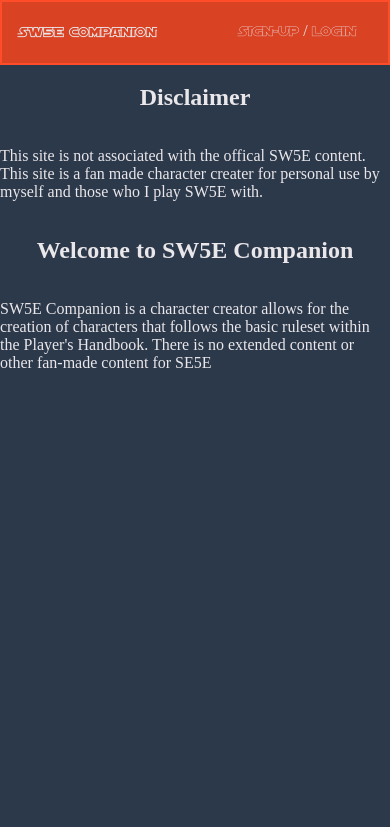
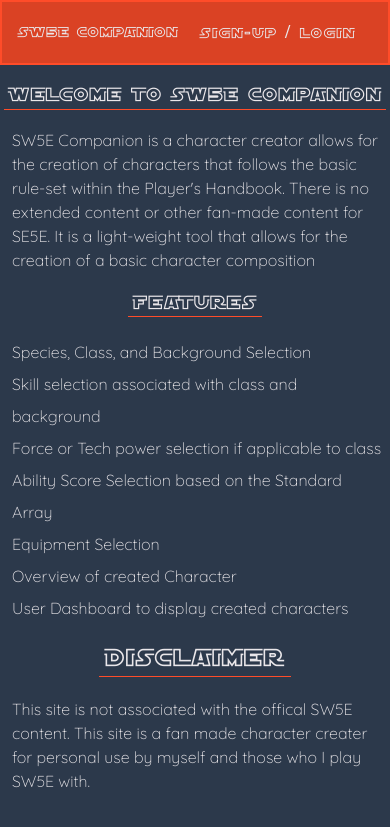
Before and after one commit to NicholasKoblitz/SW5E-Companion, a Flask app: page / in a window 390 px wide. Shown: the top 827 px of the page. Run offline with Flask 2, Linux system fonts and the light colour scheme; some libraries are stand-ins or nearby versions.

Commit message:
Finished adding little style tweaks

```diff
--- a/app.py
+++ b/app.py
@@ -389,8 +389,11 @@ def get_powers():
     force_powers = ForcePowers.query.all()
     tech_powers = TechPowers.query.all()
 
+    if "Techcasting" not in _class.description_by_level["1"]["Features"] or "Forcecasting" not in _class.description_by_level["1"]["Features"]:
+        return redirect("/character/backgrounds")
+    else:
 
-    return render_template("powers.html", _class=_class, forces=force_powers, techs=tech_powers)
+        return render_template("powers.html", _class=_class, forces=force_powers, techs=tech_powers)
 
 
 @app.route("/character/powers", methods=["POST"])
@@ -399,6 +402,8 @@ def save_powers():
     powers = []
 
     _class = Class.query.filter_by(name=session["class"]).first()
+
+
 
     if "Techcasting" in _class.description_by_level["1"]["Features"]:
 
@@ -413,6 +418,7 @@ def save_powers():
 
         for item in range(1, int(count) + 1):
             powers.append(request.form[str(item)])
+
 
     session["powers"] = powers
 
--- a/static/style.css
+++ b/static/style.css
@@ -65,13 +65,34 @@ body {
 
   .links {
     position: relative;
-    top: 1.25em;
     right: 2em;
+    letter-spacing: 0.15em;
+  }
+
+  .after-links {
+    position: relative;
+    right: 1em;
   }
 
   nav h4 {
     position: relative;
     left: 1em;
+    letter-spacing: 0.1em;
+  }
+
+  /* home Page */
+
+  h3 {
+    margin-top: 1em;
+  }
+
+  #feat-list {
+    font-family: "Quicksand", sans-serif;
+    list-style-type: none;
+    padding-left: 0.75em;
+    padding-right: 0.25em;
+    margin: 0;
+    line-height: 2em;
   }
 
   /* ---------------------------------------------------------- */
@@ -200,6 +221,9 @@ body {
   gap: 1em;
 }
 
+.text {
+  font-family: "Quicksand", sans-serif;
+}
 /* ------------------------------------------------------------ */
 
 /* Single species and single class page */
@@ -409,7 +433,8 @@ body {
 }
 .tables table thead {
   font-family: StarWarsTitle;
-  letter-spacing: 0.05em;
+  letter-spacing: 0.25em;
+  margin-bottom: 1em;
 }
 
 .tables table thead th:nth-child(even) {
@@ -449,7 +474,7 @@ body {
 }
 
 .tab {
-  padding: 1em;
+  padding: 0.75em;
   margin: 0;
 }
 
--- a/templates/base.html
+++ b/templates/base.html
@@ -16,12 +16,12 @@
     <nav>
         <h4><a href="/">SW5E Companion</a></h4>
         {% if g.user %}
-            <div class="links">
-                <a href="/logout">Logout</a> / <a href="/user/{{g.user.id}}" >Dashboard</a>
+            <div class="after-links">
+                <h3><a href="/logout">Logout</a> / <a href="/user/{{g.user.id}}" >Dashboard</a></h3>
             </div>
         {% else %}
             <div class="links">
-                <a href="/signup" class="first-link">Sign-up</a> / <a href="/login">login</a>
+                <h3><a href="/signup" class="first-link">Sign-up</a> / <a href="/login">login</a></h3>
             </div>
 
         {% endif %}
--- a/templates/homepage.html
+++ b/templates/homepage.html
@@ -3,10 +3,24 @@
 
 {% block content %}
 
-<h2>Disclaimer</h2>
-<p>This site is not associated with the offical SW5E content. This site is a fan made character creater for personal use by myself and those who I play SW5E with.</p>
 
-<h2>Welcome to SW5E Companion</h2>
-<p>SW5E Companion is a character creator allows for the creation of characters that follows the basic ruleset within the Player's Handbook. There is no extended content or other fan-made content for SE5E</p>
+
+<h3 class="intro-title">Welcome to SW5E Companion</h3>
+<p class="intro-para">SW5E Companion is a character creator allows for the creation of characters that follows the basic rule-set within the Player's Handbook. There is no extended content or other fan-made content for SE5E. It is a light-weight tool that allows for the creation of a basic character composition</p>
+
+<h3 class="intro-title">Features</h3>
+<ul id="feat-list">
+    <li>Species, Class, and Background Selection</li>
+    <li>Skill selection associated with class and background</li>
+    <li>Force or Tech power selection if applicable to class</li>
+    <li>Ability Score Selection based on the Standard Array</li>
+    <li>Equipment Selection</li>
+    <li>Overview of created Character</li>
+    <li>User Dashboard to display created characters</li>
+</ul>
+
+<h2 class="intro-title">Disclaimer</h2>
+<p class="intro-para">This site is not associated with the offical SW5E content. This site is a fan made character creater for personal use by myself and those who I play SW5E with.</p>
+
 
 {% endblock %}
--- a/templates/login.html
+++ b/templates/login.html
@@ -3,7 +3,7 @@
 
 {% block content %}
 
-<h2>Login</h2>
+<h2 class="intro-title">Login</h2>
 <div class="form-layout">
     <form method="POST">
       {{ form.hidden_tag() }}
@@ -15,7 +15,7 @@
             <span>{{ error }}</span>
           {% endfor %}
       {% endfor %}
-      <button class="btn">Login</button>
+      <button class="btn title">Login</button>
     </form>
   </div>
 
--- a/templates/signup.html
+++ b/templates/signup.html
@@ -3,7 +3,7 @@
 
 {% block content %}
 
-<h2>Sign Up</h2>
+<h2 class="intro-title">Sign Up</h2>
 <div class="form-layout">
   <form method="POST">
     {{ form.hidden_tag() }}
@@ -15,7 +15,7 @@
           <span>{{ error }}</span>
         {% endfor %}
     {% endfor %}
-    <button class="btn">Join</button>
+    <button class="btn title">Join</button>
   </form>
 </div>
 
```
Also changed, not shown: templates/overview.html (+7 -7 lines), templates/user_dashboard.html (+7 -7 lines).
